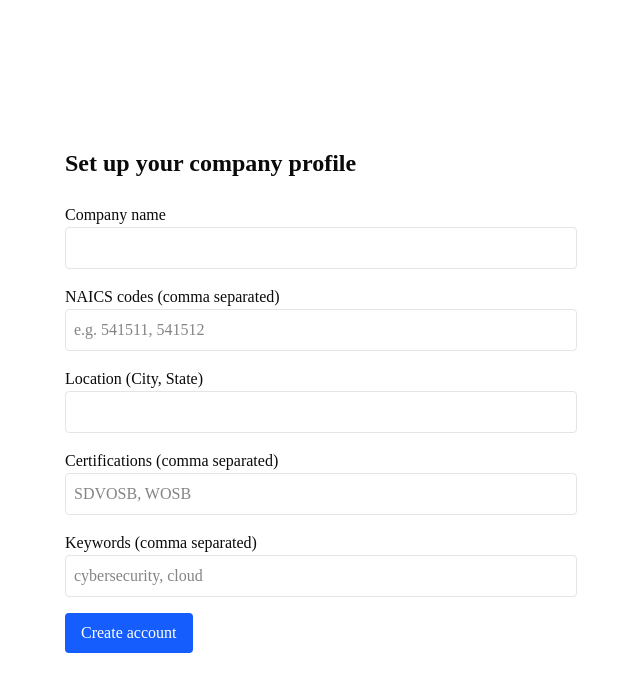
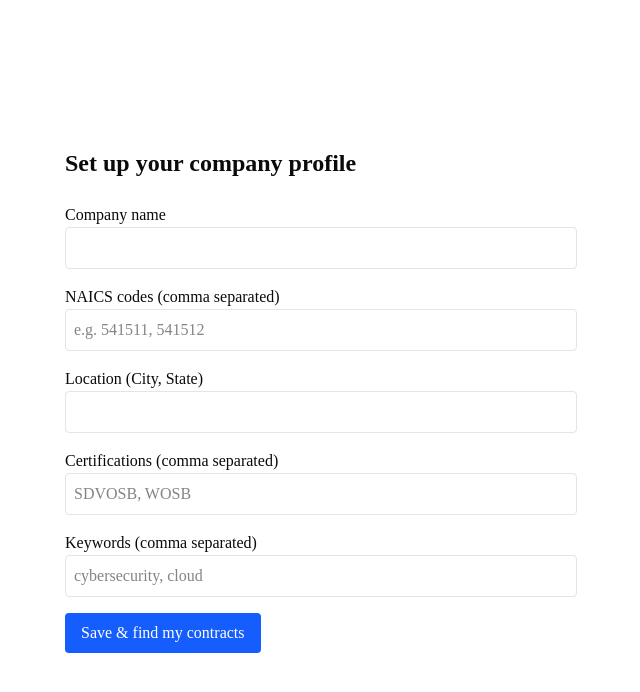
Before and after one commit to zalcock/tendly, a Next.js app: page /onboard in a window 1280 px wide. Shown: the top 692 px of the page, without its empty margins (319-959 px from the left). Built offline with nearby package versions, Linux system fonts and the light colour scheme.

Commit message:
fix: update onboard button label

```diff
--- a/src/components/OnboardForm.tsx
+++ b/src/components/OnboardForm.tsx
@@ -81,7 +81,7 @@ export default function OnboardForm() {
       </div>
       {error && <div className="text-red-600">{error}</div>}
       <button disabled={loading} className="bg-blue-600 text-white px-4 py-2 rounded">
-        {loading ? 'Creating...' : 'Create account'}
+        {loading ? 'Saving...' : 'Save & find my contracts'}
       </button>
     </form>
   )
```
